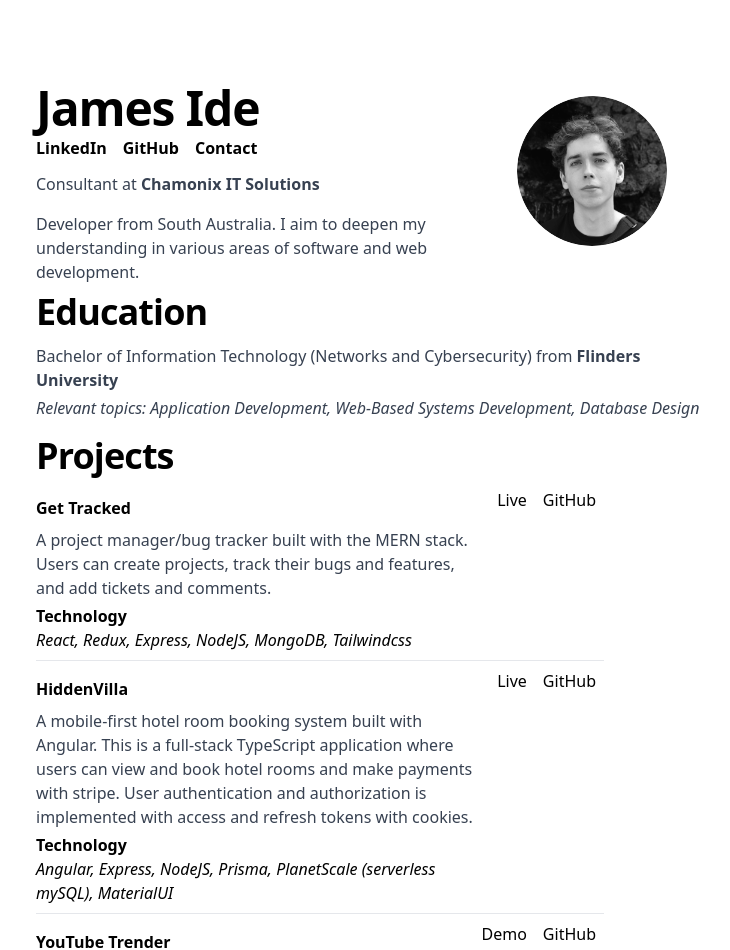
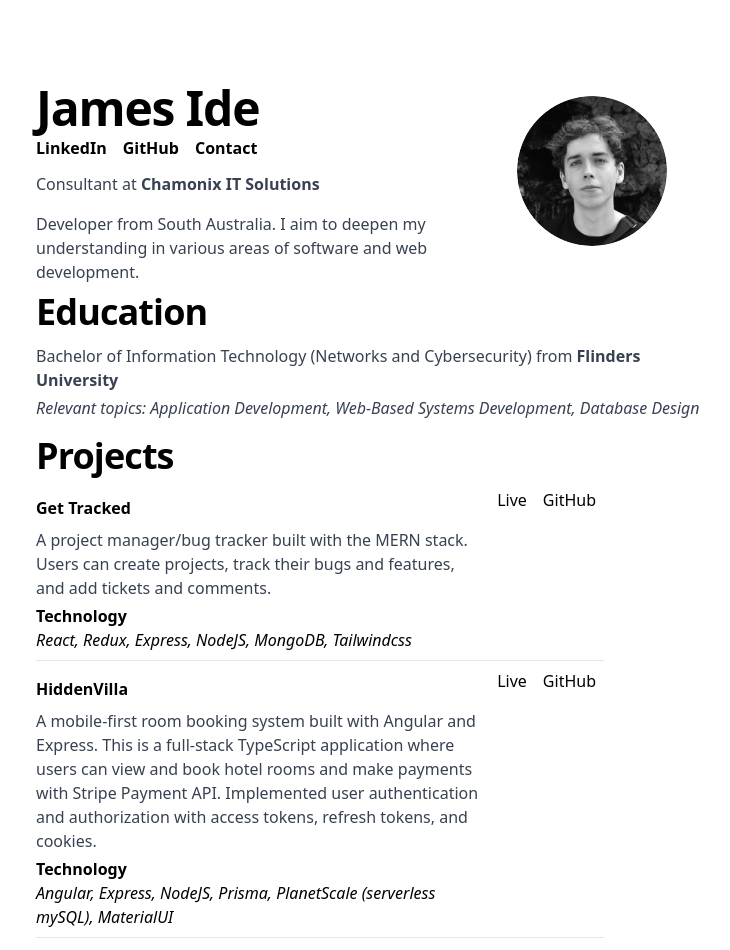
Before and after one commit to JamesIde/portfolio-ji, a Next.js app: page / in a window 1280 px wide. Shown: the top 950 px of the page, without its empty margins (272-1002 px from the left). Built offline with nearby package versions, Linux system fonts and the light colour scheme.

Commit message:
Update project description changes

```diff
--- a/pages/index.js
+++ b/pages/index.js
@@ -118,11 +118,11 @@ export default function Home() {
               <div>
                 <h2 className="font-bold mt-4">HiddenVilla</h2>
                 <p className="text-gray-700 max-w-md mt-2 mb-1">
-                  A mobile-first hotel room booking system built with Angular.
-                  This is a full-stack TypeScript application where users can
-                  view and book hotel rooms and make payments with stripe. User
-                  authentication and authorization is implemented with access
-                  and refresh tokens with cookies.
+                  A mobile-first room booking system built with Angular and
+                  Express. This is a full-stack TypeScript application where
+                  users can view and book hotel rooms and make payments with
+                  Stripe Payment API. Implemented user authentication and
+                  authorization with access tokens, refresh tokens, and cookies.
                 </p>
                 <p className="font-bold text-md">Technology</p>
                 <p className="text-md italic">
```
